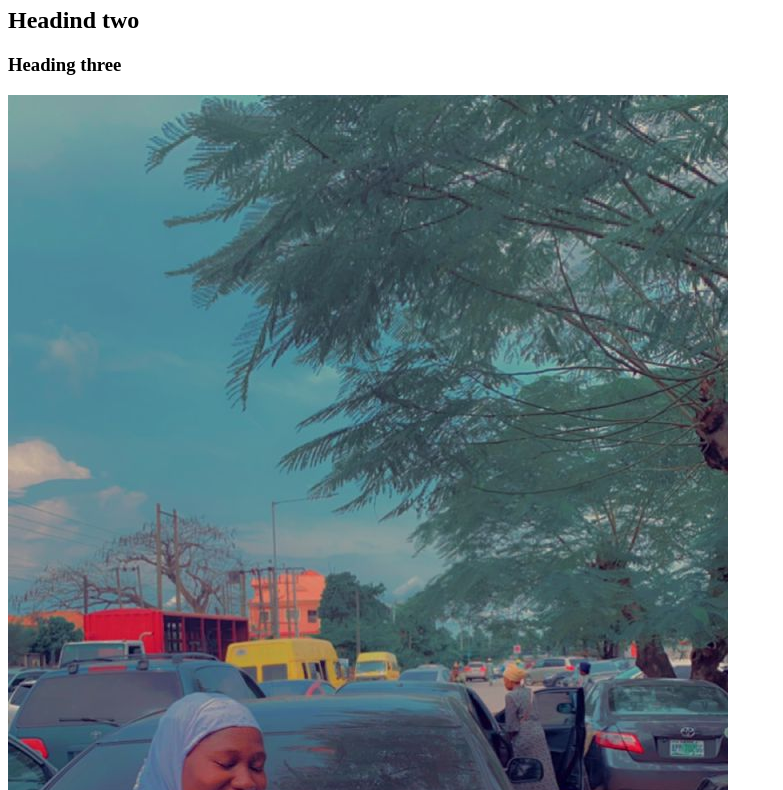
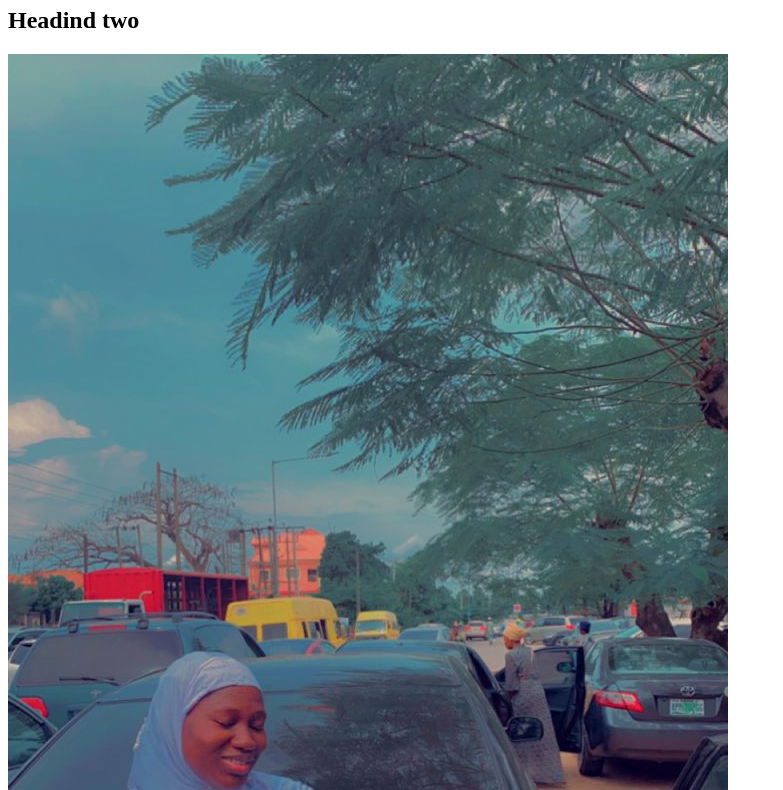
Before and after one commit to Ancestor247/My_first_websites, a plain HTML site: page index.html in a window 1280 px wide. Shown: the part 73-863 px from the top of the page, without its empty margins (0-783 px from the left). Drawn offline with Linux system fonts and the light colour scheme.

Commit message:
3rd commit

```diff
--- a/index.html
+++ b/index.html
@@ -8,7 +8,7 @@
   <body>
     <h1>Heading one</h1>
     <h2>Headind two</h2>
-    <h3>Heading three</h3>
+
     <img src="mummy jamal .jpeg" alt="" />
   </body>
 </html>
```
